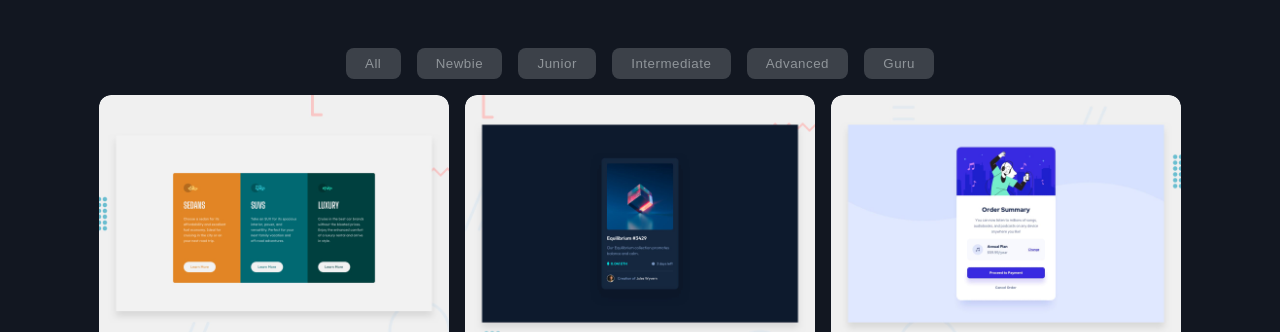
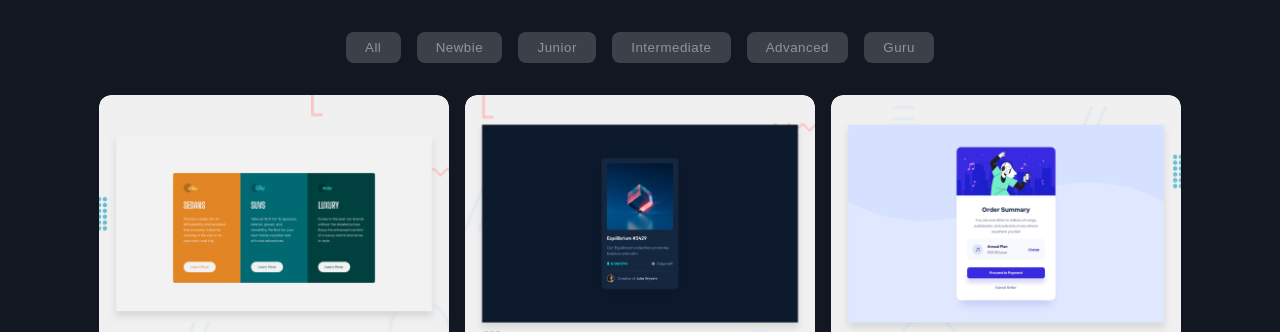
Before and after one commit to codenaud/frontend-mentor, a plain HTML site: page index.html in a window 1280 px wide. Shown: the part 162-494 px from the top of the page. Drawn offline with nearby package versions, Linux system fonts and the light colour scheme.

Commit message:
adjusting the filter menu spaces on css file

```diff
--- a/css/styles.css
+++ b/css/styles.css
@@ -287,12 +287,12 @@ main {
   display: none;
 }
 .filters {
-  padding: 1rem 0;
   display: flex;
   justify-content: center;
   align-items: center;
   flex-wrap: wrap;
   gap: 1rem;
+  margin-bottom: 2rem;
 }
 .btn-filter {
   padding: 0.5rem 1.2rem;
```
Also changed, not shown: README.md (added), assets/img/git-screenshot.png (added).
